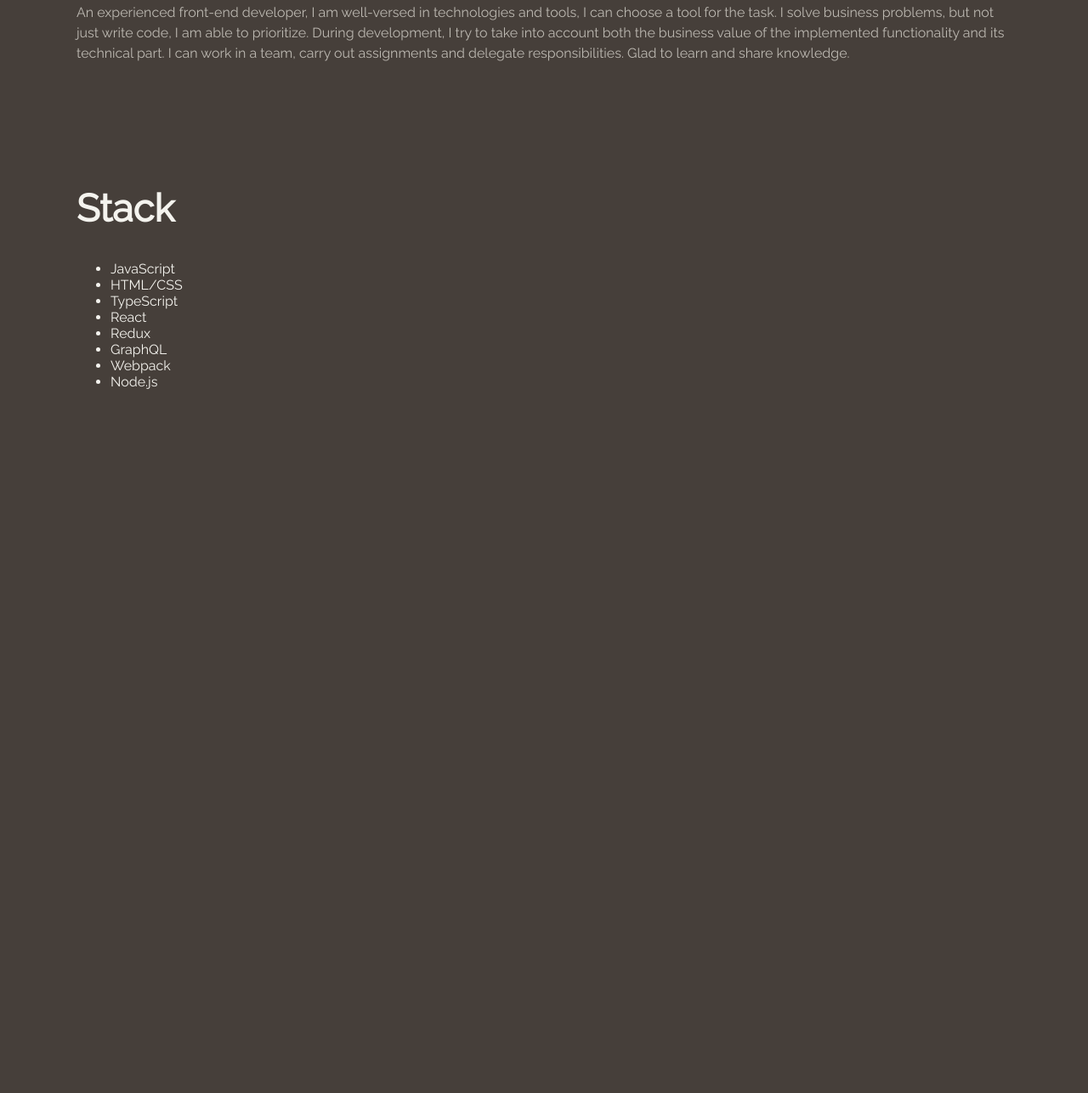
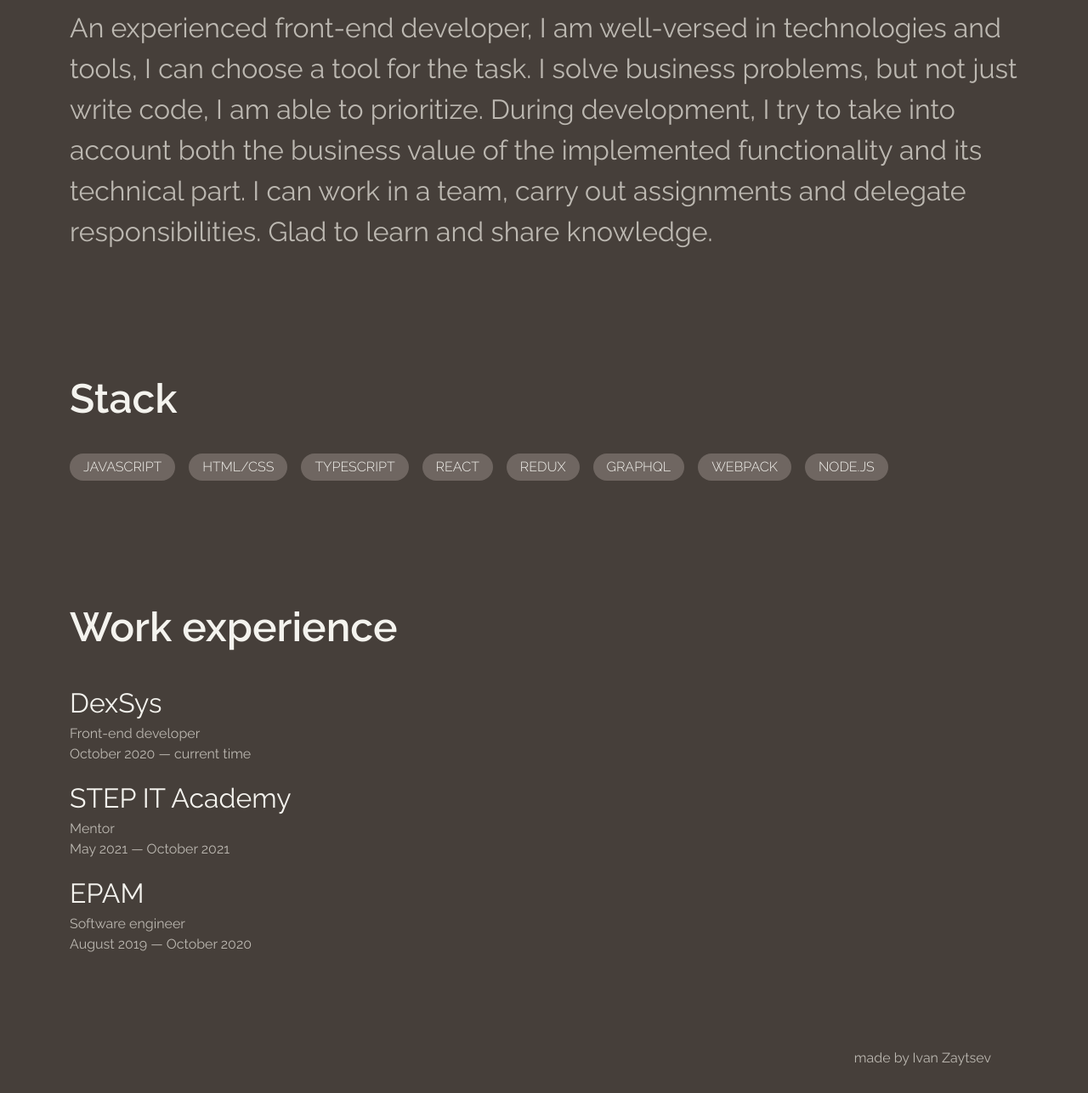
Before and after one commit to oceanEcho/cv, a plain HTML site: page index.html in a window 1280 px wide. Shown: the part 949-2236 px from the top of the page at 85% size. Before the commit the page ends 1488 px from the top, so only its background shows below. Drawn offline with Linux system fonts and the light colour scheme.

Commit message:
add style to skills, add work experience

```diff
--- a/index.html
+++ b/index.html
@@ -7,7 +7,7 @@
     <title>I'm Ivan Zaytsev</title>
     <link
       rel="stylesheet"
-      href="https://fonts.googleapis.com/css?family=Raleway"
+      href="https://fonts.googleapis.com/css?family=Raleway:300,500,400,600,700"
     />
     <link rel="stylesheet" href="main.css" />
   </head>
@@ -15,17 +15,25 @@
     <header class="header">
       <ul class="contacts">
         <li class="contacts__item">
-          <a class="contacts__link" href="https://github.com/oceanEcho"
+          <a
+            class="contacts__link"
+            title="GitHub"
+            href="https://github.com/oceanEcho"
             >GitHub</a
           >
         </li>
         <li class="contacts__item">
-          <a class="contacts__link" href="https://twitter.com/karlbransch"
+          <a
+            class="contacts__link"
+            title="Twitter"
+            href="https://twitter.com/karlbransch"
             >Twitter</a
           >
         </li>
         <li class="contacts__item">
-          <a class="contacts__link" href="https://t.me/leerg">Telegram</a>
+          <a class="contacts__link" title="Telegram" href="https://t.me/leerg"
+            >Telegram</a
+          >
         </li>
       </ul>
     </header>
@@ -34,7 +42,7 @@
         <img src="assets/avatar.jpg" alt="Ivan Zaytsev" class="avatar__img" />
       </figure>
       <div>
-        <h1>Hi, I'm Ivan Zaytsev</h1>
+        <h1>Hi, I'm<br />Ivan Zaytsev</h1>
         <p class="position">Front-end developer</p>
       </div>
     </section>
@@ -52,16 +60,52 @@
     </section>
     <section class="section">
       <h2>Stack</h2>
-      <ul>
-        <li>JavaScript</li>
-        <li>HTML/CSS</li>
-        <li>TypeScript</li>
-        <li>React</li>
-        <li>Redux</li>
-        <li>GraphQL</li>
-        <li>Webpack</li>
-        <li>Node.js</li>
+      <ul class="skills">
+        <li class="skills__item">JavaScript</li>
+        <li class="skills__item">HTML/CSS</li>
+        <li class="skills__item">TypeScript</li>
+        <li class="skills__item">React</li>
+        <li class="skills__item">Redux</li>
+        <li class="skills__item">GraphQL</li>
+        <li class="skills__item">Webpack</li>
+        <li class="skills__item">Node.js</li>
       </ul>
     </section>
+    <section class="section">
+      <h2>Work experience</h2>
+      <ul class="jobs">
+        <li class="job">
+          <a
+            href="https://dexsys.ru/"
+            title="DexSys – IT компания в Ижевске"
+            class="job__name"
+            >DexSys</a
+          >
+          <span class="job__position">Front-end developer</span>
+          <span class="job__period">October 2020 — current time</span>
+        </li>
+        <li class="job">
+          <a
+            href="https://itstep.org/"
+            title="Компьютерная Академии ШАГ | STEP IT Academy - itstep.org"
+            class="job__name"
+            >STEP IT Academy</a
+          >
+          <span class="job__position">Mentor</span>
+          <span class="job__period">May 2021 — October 2021</span>
+        </li>
+        <li class="job">
+          <a
+            href="https://www.epam.com/"
+            title="EPAM | Enterprise Software Development, Design & Consulting"
+            class="job__name"
+            >EPAM</a
+          >
+          <span class="job__position">Software engineer</span>
+          <span class="job__period">August 2019 — October 2020</span>
+        </li>
+      </ul>
+    </section>
+    <footer class="footer">made by Ivan Zaytsev</footer>
   </body>
 </html>
--- a/main.css
+++ b/main.css
@@ -1,14 +1,17 @@
 :root {
-  --color-bg-primary: #463f3a;
-  --color-bg-secondary: #8a817c;
-  --color-text-primary: #f4f3ee;
-  --color-text-secondary: #bcb8b1;
+  --color-bg-primary: rgba(70, 63, 58, 1);
+  --color-bg-secondary: rgba(138, 129, 124, 0.6);
+  --color-text-primary: rgba(244, 243, 238, 1);
+  --color-text-secondary: rgba(188, 184, 177, 1);
   --color-link-hover: #e0afa0;
-  --text-size-m: 16px;
-  --text-size-l: 30px;
-  --text-size-xl: 45px;
-  --text-size-xxl: 80px;
-  --gutter: 40px;
+  --font-size-m: 16px;
+  --font-size-l: 32px;
+  --font-size-xl: 48px;
+  --font-size-xxl: 96px;
+  --gutter-s: 4px;
+  --gutter-m: 16px;
+  --gutter-l: 32px;
+  --gutter-xl: 64px;
 }
 
 *,
@@ -31,34 +34,35 @@ body {
   width: 100%;
   max-width: 1180px;
   margin: 0 auto;
-  padding: 0 var(--gutter);
+  padding: 0 var(--gutter-l);
 }
 
 h1 {
   margin: 0 0 0.3em;
-  font-size: var(--text-size-xxl);
+  font-size: var(--font-size-xxl);
   line-height: 1.2em;
   color: var(--color-text-primary);
 }
 
 h2 {
   margin: 0 0 0.75em;
-  font-size: var(--text-size-xl);
+  font-size: var(--font-size-xl);
   line-height: 1.2em;
   color: var(--color-text-primary);
+  font-weight: 600;
 }
 
 h3 {
   margin: 0 0 0.75em;
   font-weight: 300;
-  font-size: var(--text-size-l);
+  font-size: var(--font-size-l);
   line-height: 1.2em;
   color: var(--color-text-secondary);
 }
 
 p {
-  margin: 1em 0;
-  font-size: var(--text-size-m);
+  margin: var(--gutter-m) 0;
+  font-size: var(--font-size-l);
   line-height: 1.5em;
   color: var(--color-text-secondary);
 }
@@ -75,12 +79,12 @@ a:hover {
 
 .header {
   position: fixed;
-  width: calc(100% - var(--gutter) * 2);
+  width: calc(100% - var(--gutter-l) * 2);
   max-width: 1100px;
   margin: 0 auto;
   padding: 2em 0;
   background: var(--color-bg-primary);
-  font-size: var(--text-size-m);
+  font-size: var(--font-size-m);
   z-index: 1;
 }
 
@@ -102,11 +106,11 @@ a:hover {
   height: 100vh;
   display: flex;
   align-items: center;
-  gap: var(--gutter);
+  gap: var(--gutter-l);
 }
 
 .position {
-  font-size: var(--text-size-l);
+  font-size: var(--font-size-l);
   line-height: 1.2em;
   color: var(--color-text-secondary);
 }
@@ -121,7 +125,66 @@ a:hover {
 }
 
 .section {
-  padding: 64px 0;
+  padding: var(--gutter-xl) 0;
+}
+
+.skills {
+  margin: var(--gutter-m) 0;
+  padding: 0;
+  list-style: none;
+  display: flex;
+  flex-wrap: wrap;
+  gap: var(--gutter-m);
+}
+
+.skills__item {
+  border-radius: 1em;
+  background-color: var(--color-bg-secondary);
+  padding: var(--gutter-s) var(--gutter-m);
+  line-height: 1.5em;
+  font-weight: 300;
+  text-transform: uppercase;
+}
+
+.jobs {
+  margin: var(--gutter-m) 0;
+  padding: 0;
+  list-style: none;
+}
+
+.job {
+  display: flex;
+  flex-direction: column;
+  margin: var(--gutter-m) 0;
+}
+
+.job__name {
+  color: var(--color-text-primary);
+  font-size: var(--font-size-l);
+  line-height: 1.5em;
+}
+
+.job__position {
+  color: var(--color-text-secondary);
+  font-size: var(--font-size-m);
+  line-height: 1.5em;
+}
+
+.job__period {
+  color: var(--color-text-secondary);
+  font-size: var(--font-size-m);
+  line-height: 1.5em;
+}
+
+.footer {
+  width: calc(100% - var(--gutter-l) * 2);
+  max-width: 1100px;
+  margin: 0 auto;
+  padding: 2em 0;
+  font-size: var(--font-size-m);
+  display: flex;
+  justify-content: flex-end;
+  color: var(--color-text-secondary);
 }
 
 @media screen and (max-width: 768px) {
@@ -134,11 +197,12 @@ a:hover {
 
 @media screen and (max-width: 500px) {
   :root {
-    --text-size-m: 16px;
-    --text-size-l: 16px;
-    --text-size-xl: 25px;
-    --text-size-xxl: 36px;
-    --gutter: 20px;
+    --font-size-m: 16px;
+    --font-size-l: 24px;
+    --font-size-xl: 24px;
+    --font-size-xxl: 36px;
+    --gutter-l: 24px;
+    --gutter-xl: 32px;
   }
 
   .main-section {
```
